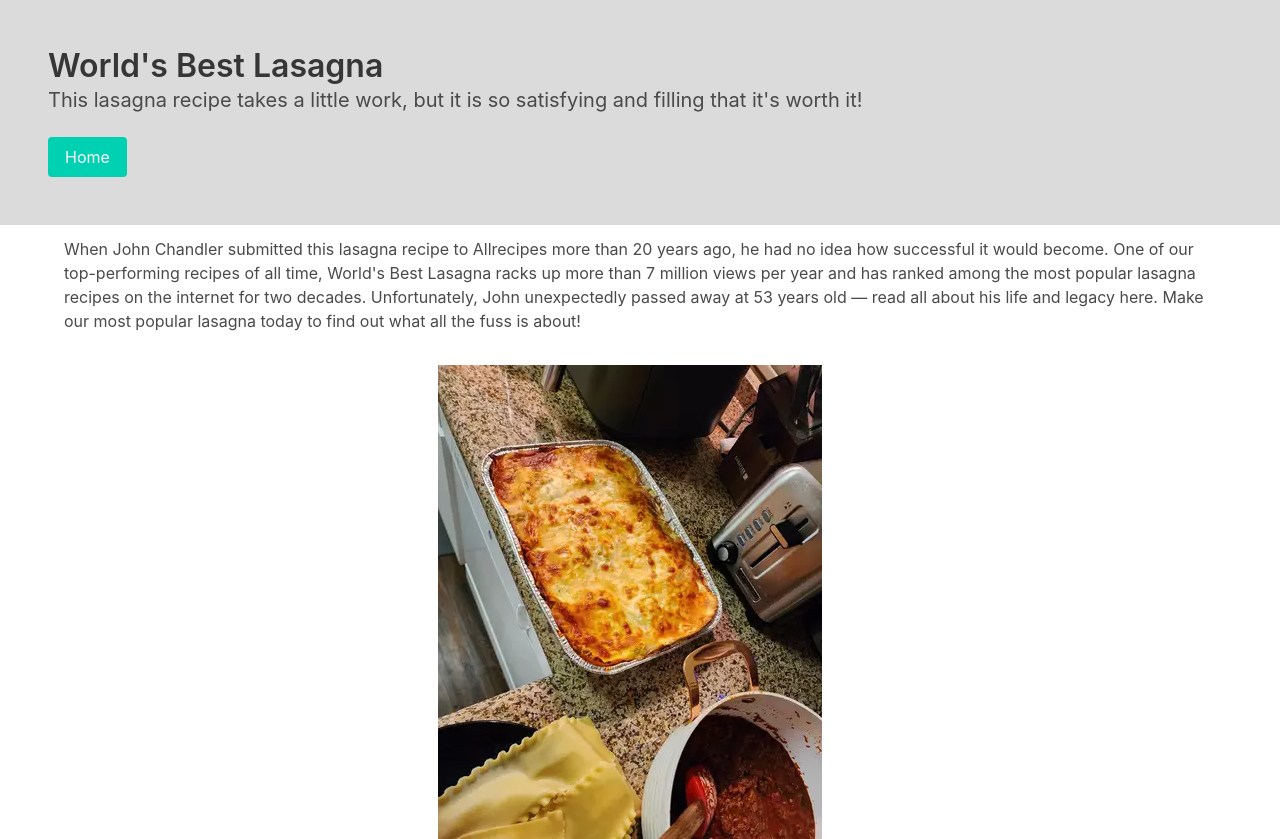
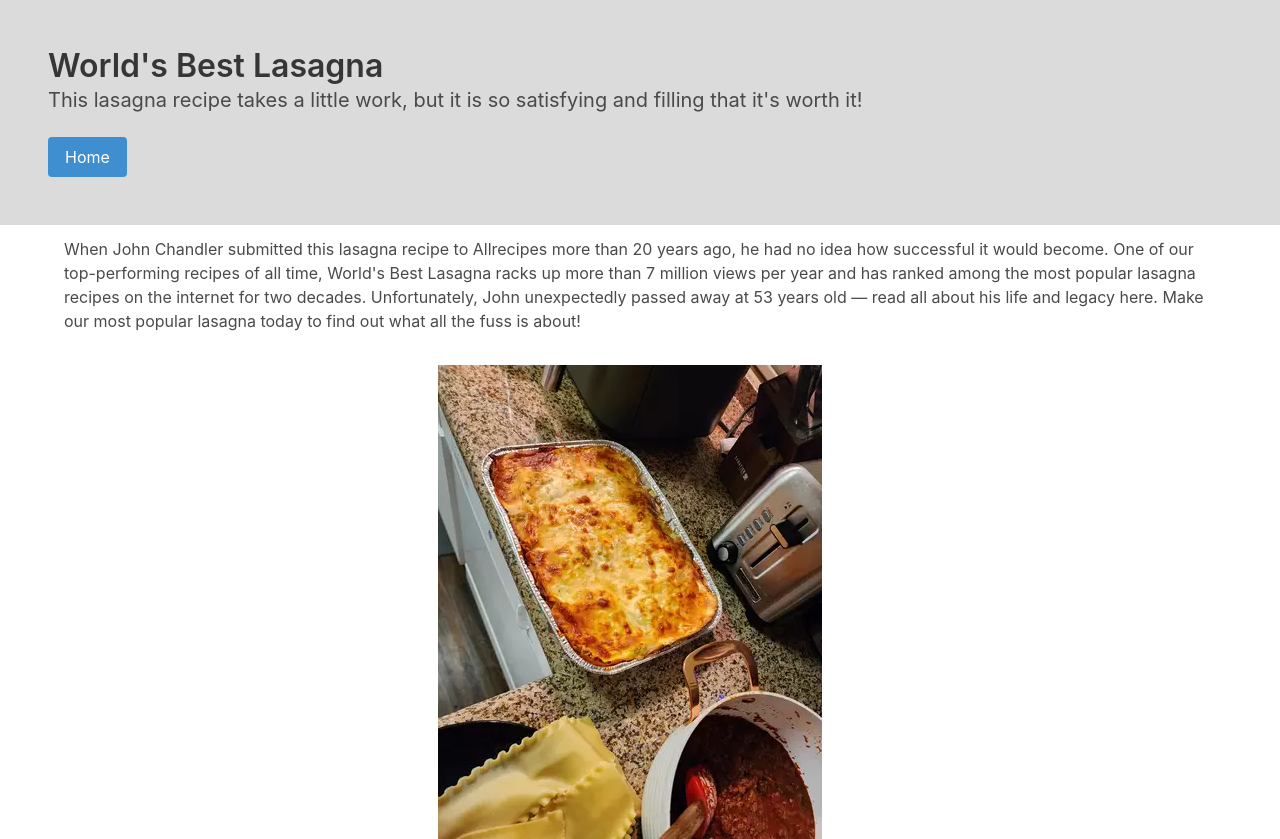
Before and after one commit to itsbbgawara/odin-recipes, a plain HTML site: page recipes/lasagna.html in a window 1280 px wide. Shown: the top 839 px of the page. Drawn offline with nearby package versions, Linux system fonts and the light colour scheme.

Commit message:
change button color

```diff
--- a/recipes/lasagna.html
+++ b/recipes/lasagna.html
@@ -16,7 +16,7 @@
           <p class="subtitle">
             This lasagna recipe takes a little work, but it is so satisfying and filling that it's worth it!
           </p>
-          <a href="/index.html" class="button is-primary">Home</a>
+          <a href="/index.html" class="button is-info">Home</a>
         </div>
     </section>
     <div class="container mt-3">
```
